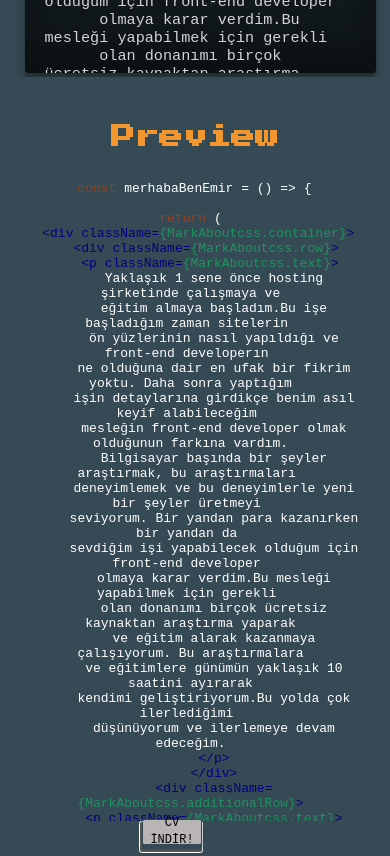
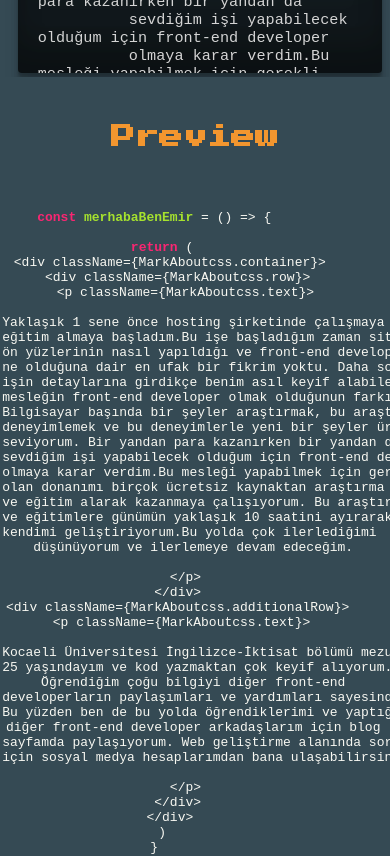
Before and after one commit to emirtetik/Frontmir-Portfolio, a Next.js app: page / in a window 390 px wide. Shown: the part 1640-2496 px from the top of the page. Built offline with nearby package versions, Linux system fonts and the light colour scheme.

Commit message:
Markdown style eklendi responsive hale getirildi

```diff
--- a/components/MarkAbout/MarkdownAbout.js
+++ b/components/MarkAbout/MarkdownAbout.js
@@ -1,26 +1,22 @@
-import React, { useState } from 'react';
+import React, { useState, useEffect, useRef } from 'react';
 import MarkAboutcss from '../../styles/MarkdownAbout.module.css';
-import SyntaxHighlighter from 'react-syntax-highlighter';
-import { docco } from 'react-syntax-highlighter/dist/esm/styles/hljs';
+import hljs from 'highlight.js/lib/core';
+import javascript from 'highlight.js/lib/languages/javascript';
+import 'highlight.js/styles/monokai.css';
 
 function MarkdownAbout() {
-
   const syntaxHighlighterStyles = {
-    width: '100%',
-    maxWidth: '50rem',
-    height: '40rem',
-    padding: '0px',
     background: 'transparent',
-    color: 'white',
+    color: '#f8f8f2',
   };
 
-
-  const defaultAbout = ` const merhabaBenEmir = () => {
+  const defaultAbout = `const merhabaBenEmir = () => {
 
   return (
     <div className={MarkAboutcss.container}>
       <div className={MarkAboutcss.row}>
         <p className={MarkAboutcss.text}>
+
           Yaklaşık 1 sene önce hosting şirketinde çalışmaya ve
           eğitim almaya başladım.Bu işe başladığım zaman sitelerin
           ön yüzlerinin nasıl yapıldığı ve front-end developerın
@@ -37,10 +33,12 @@ return (
           ve eğitimlere günümün yaklaşık 10 saatini ayırarak
           kendimi geliştiriyorum.Bu yolda çok ilerlediğimi
           düşünüyorum ve ilerlemeye devam edeceğim.
+
         </p>
       </div>
       <div className={MarkAboutcss.additionalRow}>
         <p className={MarkAboutcss.text}>
+
           Kocaeli Üniversitesi İngilizce-İktisat bölümü mezunuyum.
           25 yaşındayım ve kod yazmaktan çok keyif alıyorum.
           Öğrendiğim çoğu bilgiyi diğer front-end
@@ -49,38 +47,58 @@ return (
           diğer front-end developer arkadaşlarım için blog
           sayfamda paylaşıyorum. Web geliştirme alanında sorularınız
           için sosyal medya hesaplarımdan bana ulaşabilirsiniz.
+
         </p>
-
       </div>
     </div>
   )
-  }
-`;
+}`;
 
+  const syntaxHighlighterRef = useRef(null);
   const [input, setInput] = useState(defaultAbout);
 
   const handleInputChange = (e) => {
     setInput(e.target.value);
   };
 
+  useEffect(() => {
+    hljs.registerLanguage('javascript', javascript);
+  }, []);
 
+  useEffect(() => {
+    if (syntaxHighlighterRef.current) {
+      hljs.highlightBlock(syntaxHighlighterRef.current);
+    }
+  }, [input]);
 
   return (
     <div className={MarkAboutcss.container}>
       <div className={MarkAboutcss.editor}>
         <h2 className={MarkAboutcss.editor_head}>Editor</h2>
         <div className={MarkAboutcss.panel}><p>Vs Code</p></div>
-        <textarea autoFocus className={MarkAboutcss.textarea} value={input} onChange={handleInputChange} />
+        <textarea
+          autoFocus
+          className={MarkAboutcss.textarea}
+          value={input}
+          onChange={handleInputChange}
+        />
       </div>
       <div className={MarkAboutcss.preview}>
         <h2 className={MarkAboutcss.preview_head}>Preview</h2>
         <div className={MarkAboutcss.markdown}>
-          <SyntaxHighlighter language="javascript" style={docco} wrapLongLines={true} customStyle={syntaxHighlighterStyles}>
+          <pre>
+            <code
+              ref={syntaxHighlighterRef}
+              className="javascript hljs"
+              style={syntaxHighlighterStyles}
+            >
               {input}
-          </SyntaxHighlighter>
+            </code>
+          </pre>
         </div>
       </div>
     </div>
   );
 }
+
 export default MarkdownAbout;
--- a/package.json
+++ b/package.json
@@ -12,6 +12,7 @@
     "@react-three/fiber": "^8.13.4",
     "aos": "^2.3.4",
     "gsap": "^3.11.4",
+    "highlight.js": "^11.8.0",
     "next": "13.2.3",
     "react": "18.2.0",
     "react-dom": "18.2.0",
--- a/pages/_document.js
+++ b/pages/_document.js
@@ -19,6 +19,9 @@ export default function Document() {
 <link rel="preconnect" href="https://fonts.googleapis.com"/>
 <link rel="preconnect" href="https://fonts.gstatic.com" crossOrigin="true" />
 <link href="https://fonts.googleapis.com/css2?family=Josefin+Sans&family=Monoton&display=swap" rel="stylesheet"/>
+
+<link rel="stylesheet" href="//cdnjs.cloudflare.com/ajax/libs/highlight.js/11.7.0/styles/monokai.css"  />
+          <script src="//cdnjs.cloudflare.com/ajax/libs/highlight.js/11.7.0/highlight.min.js"></script>
 </Head>
 
 
--- a/styles/MarkdownAbout.module.css
+++ b/styles/MarkdownAbout.module.css
@@ -14,6 +14,7 @@
   }
   .panel{
     background-color: var(--third-color);
+    width: 90%;
     padding: 10px;
     overflow: hidden;
     border-top-left-radius: 10px;
@@ -26,8 +27,8 @@
      font-size: 20px;
   }
   .textarea {
-    width: 100%;
-    height: 40rem;
+    width: 90%;
+    height: 37rem;
     padding: 20px;
     font-size: 1.8vh;
     font-family: 'Fira Code', monospace;
@@ -46,12 +47,13 @@
     background: transparent;
   }
   .preview_head{
-    margin-bottom: 2rem;
+    margin-bottom: 3rem;
     color: var(--third-color);
   }
   .markdown {
     max-height: auto;
   padding: 0px;
+  text-align:start;
   }
 
 
@@ -81,14 +83,15 @@
   }
   @media screen and (max-width: 480px) {
     .textarea {
-      width: 90%;
+      width: 60%;
 
       margin-left: 10px;
     }
     .markdown {
       height:auto;
-      width: 90%;
-      margin-left: 15px;
+      width: 80%;
+      text-align: center;
+      margin-left: 20px;
     }
 
   }
--- a/styles/globals.css
+++ b/styles/globals.css
@@ -1,4 +1,3 @@
-
 @import url(./home.css);
 @import url(./nav.css);
 
```
Also changed, not shown: 1 other file (tests, documents, lock files or other folders). Lines whose indentation alone changed are shown as unchanged.
